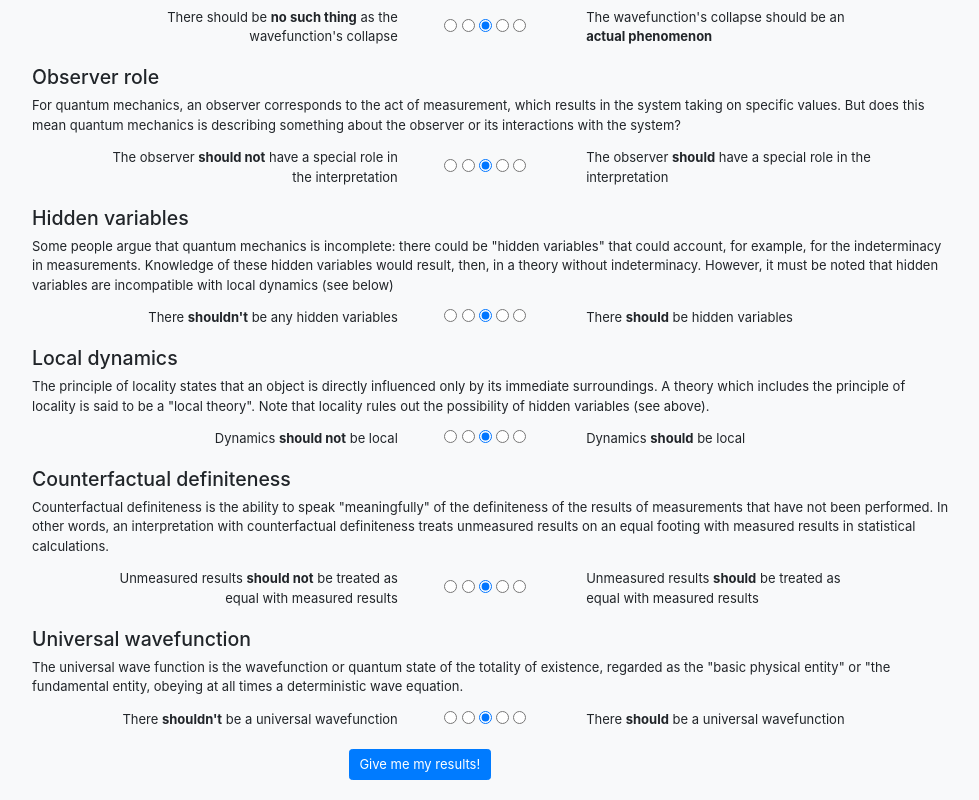
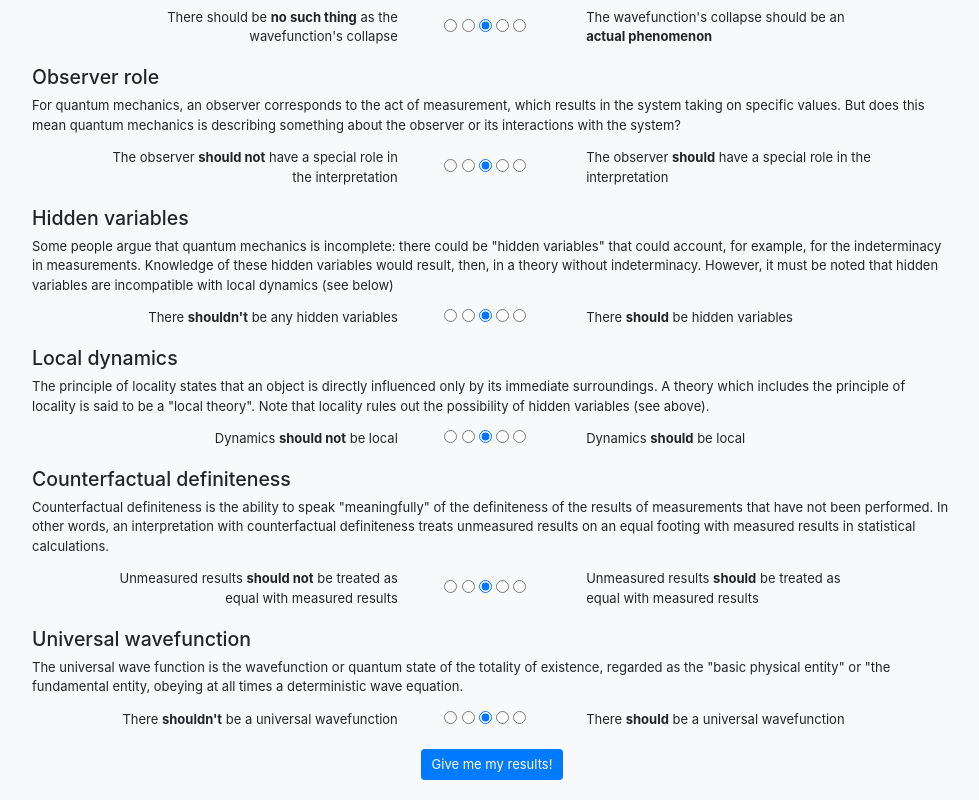
Before and after one commit to jbahamon/quantum-test, a plain HTML site: page index.html in a window 1280 px wide. Shown: the part 684-1484 px from the top of the page, without its empty margins (148-1127 px from the left). Drawn offline with nearby package versions, Linux system fonts and the light colour scheme.

Commit message:
Added bottom margin, centered submit button

```diff
--- a/index.html
+++ b/index.html
@@ -182,8 +182,8 @@
             <div class="col-md-4 text-left">There <span class="font-weight-bold">should</span> be a universal wavefunction</div>
           </div>
 
-          <div class="row align-items-center">
-            <div class="col-md-4 offset-md-4">
+          <div class="row align-items-center mb-4">
+            <div class="col-md-4 offset-md-4 text-center">
               <button id="submit" class="btn btn-primary" type="submit">Give me my results!</button>
             </div>
           </div>
```
